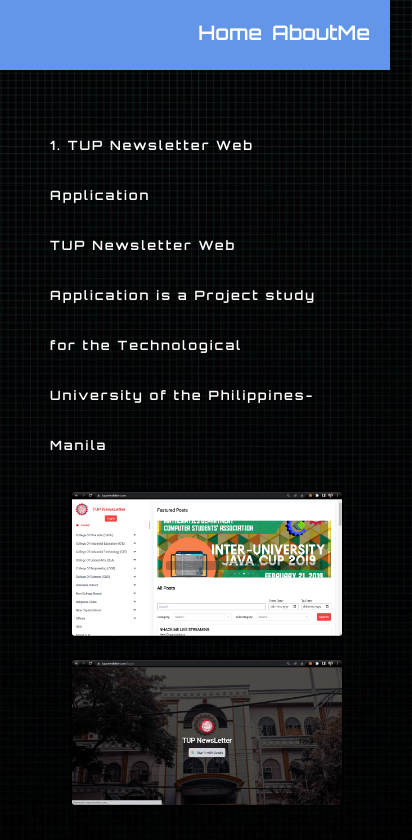
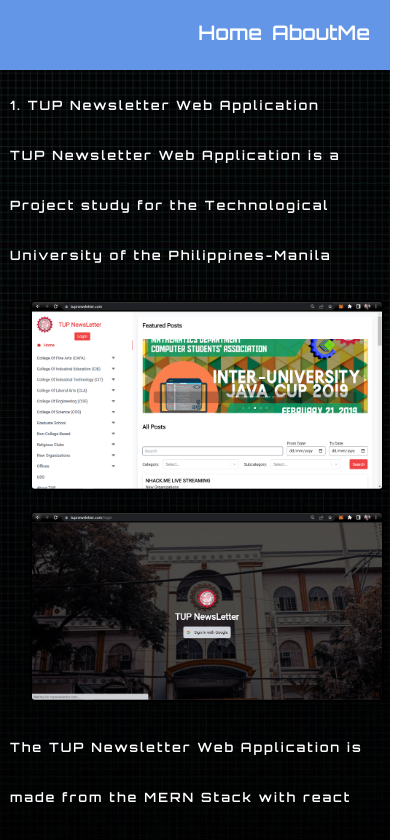
Before and after one commit to ChristopherNapoles-01/MyPortfolio, a React (Create React App) app: page /projects in a window 390 px wide. Shown: the top 840 px of the page, 412 px wide, since content can reach past the window. Built offline with nearby package versions, Linux system fonts and the light colour scheme.

Commit message:
Responsiveness Fixe for Proj Page

```diff
--- a/src/index.css
+++ b/src/index.css
@@ -174,6 +174,9 @@
   color: white;
   letter-spacing:2px;
 }
+.list-body{
+  margin: 50px;
+}
 @media (max-width: 800px) {
   .proj-details{
     line-height: 50px;
@@ -181,9 +184,9 @@
     letter-spacing:2px;
     font-size: 80%;
   }
-}
-.list-body{
-  margin: 50px;
+  .list-body{
+    margin: 10px;
+  }
 }
 .list-container{
   margin-bottom: 40px;
```
